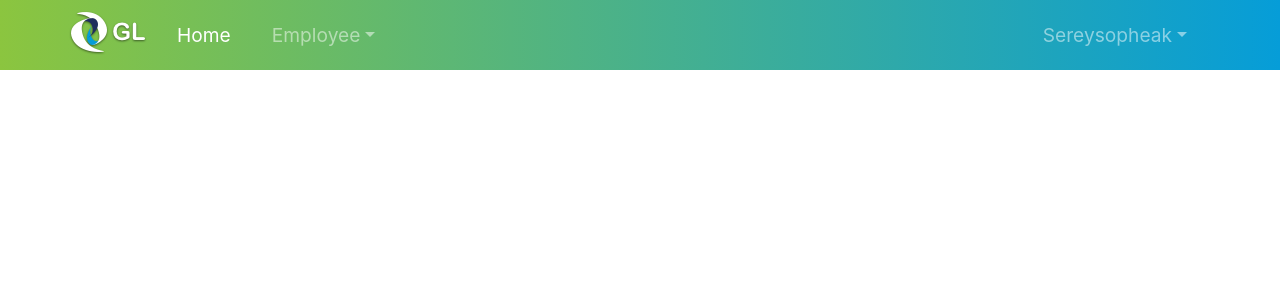
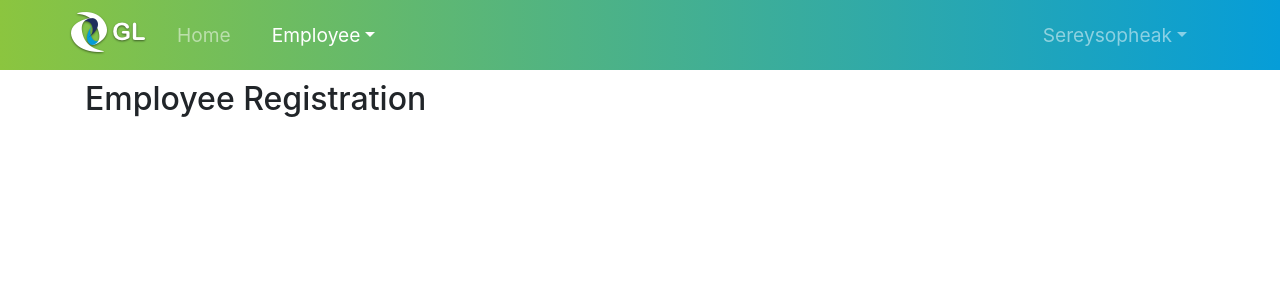
Before and after one commit to GroupLeasePCL/poc-angular, an Angular app: page /employees in a window 1280 px wide. Before the commit this address led to /. Shown: the top 300 px of the page. Built offline with nearby package versions, Linux system fonts and the light colour scheme.

Commit message:
Configure router

```diff
--- a/src/app/app-navbar/app-navbar.component.html
+++ b/src/app/app-navbar/app-navbar.component.html
@@ -11,26 +11,25 @@
   </button>
   <div class="collapse navbar-collapse" id="navbarDefault" [ngbCollapse]="isNavbarCollapsed">
     <ul class="navbar-nav mr-auto">
-      <li class="nav-item active">
-        <a class="nav-link" href="#">Home </a>
+      <li class="nav-item" routerLinkActive = "active"><a class="nav-link" routerLink="home">Home</a></li>
+      <li class="nav-item dropdown" routerLinkActive = "active" ngbDropdown>
+        <a class="nav-link dropdown-toggle" ngbDropdownToggle>Employee</a>
+        <div class="dropdown-menu" ngbDropdownMenu>
+          <a class="dropdown-item" routerLink="employees" routerLinkActive = "active">Registration</a>
+        </div>
       </li>
-      <li class="nav-item dropdown" ngbDropdown>
-        <a class="nav-link dropdown-toggle" href="#" ngbDropdownToggle>Employee</a>
-        <div class="dropdown-menu" ngbDropdownMenu>
-          <a class="dropdown-item" href="#">Registration</a>
-        </div></li>
     </ul>
     <div class="pull-right">
       <ul class="navbar-nav pull-right">
         <li class="nav-item dropdown" ngbDropdown>
           <a class="nav-link dropdown-toggle" ngbDropdownToggle>Sereysopheak</a>
-          <ul class="dropdown-menu dropdown-menu-right" ngbDropdownMenu>
-            <a class="dropdown-item" href="#">My Account</a>
-            <a class="dropdown-item" href="#">Settings</a>
-            <a class="dropdown-item" href="#">Notifications</a>
+          <div class="dropdown-menu dropdown-menu-right" ngbDropdownMenu>
+            <a class="dropdown-item" >My Account</a>
+            <a class="dropdown-item" >Settings</a>
+            <a class="dropdown-item" >Notifications</a>
             <div class="dropdown-divider"></div>
-            <a class="dropdown-item" href="#">Logout</a>
-          </ul>
+            <a class="dropdown-item" >Logout</a>
+          </div>
         </li>
       </ul>
     </div>
--- a/src/app/app-navbar/app-navbar.component.scss
+++ b/src/app/app-navbar/app-navbar.component.scss
@@ -1,3 +1,6 @@
+@import '~bootstrap/scss/_functions';
+@import '~bootstrap/scss/_variables';
+@import '~bootstrap/scss/mixins/_breakpoints';
 .navbar {
   padding-top: 0;
   padding-bottom: 0;
@@ -13,18 +16,22 @@
       }
     }
 
-    @media (min-width: 768px) {
+    @include media-breakpoint-up(lg) {
       padding: 0 60px;
     }
   }
 
   .nav-item {
-    @media (min-width: 768px) {
+    @include media-breakpoint-up(lg) {
       padding-right: 25px;
     }
 
     a {
       font-size: larger;
+
+      &:hover {
+        cursor: pointer;
+      }
     }
   }
   .pull-right {
--- a/src/app/app-routing.module.ts
+++ b/src/app/app-routing.module.ts
@@ -1,7 +1,26 @@
 import { NgModule } from '@angular/core';
-import { Routes, RouterModule } from '@angular/router';
+import { Routes, RouterModule, RouterLinkActive } from '@angular/router';
+import { HomeComponent } from './home/home.component';
+import { EmployeeComponent } from './employee/employee.component';
 
-const routes: Routes = [];
+const routes: Routes = [
+  {
+    path: 'home',
+    component: HomeComponent
+  }, {
+    path: 'employees',
+    children: [
+      {
+        path: '',
+        component: EmployeeComponent
+      }
+    ]
+  }, {
+    path: '',
+    redirectTo: '/home',
+    pathMatch: 'full'
+  }
+];
 
 @NgModule({
   imports: [RouterModule.forRoot(routes)],
--- a/src/app/app.component.html
+++ b/src/app/app.component.html
@@ -1,4 +1,4 @@
 <app-navbar></app-navbar>
 <div class="container">
+  <router-outlet></router-outlet>
 </div>
-<router-outlet></router-outlet>
--- a/src/app/app.module.ts
+++ b/src/app/app.module.ts
@@ -6,12 +6,16 @@ import { AppRoutingModule } from './app-routing.module';
 
 import { AppComponent } from './app.component';
 import { AppNavbarComponent } from './app-navbar/app-navbar.component';
+import { EmployeeComponent } from './employee/employee.component';
+import { HomeComponent } from './home/home.component';
 
 
 @NgModule({
   declarations: [
     AppComponent,
-    AppNavbarComponent
+    AppNavbarComponent,
+    EmployeeComponent,
+    HomeComponent
   ],
   imports: [
     BrowserModule,
--- /dev/null
+++ b/src/app/employee/employee.component.html
@@ -0,0 +1,3 @@
+<h2>
+  Employee Registration
+</h2>
--- /dev/null
+++ b/src/app/employee/employee.component.ts
@@ -0,0 +1,15 @@
+import { Component, OnInit } from '@angular/core';
+
+@Component({
+  selector: 'app-employee',
+  templateUrl: './employee.component.html',
+  styleUrls: ['./employee.component.scss']
+})
+export class EmployeeComponent implements OnInit {
+
+  constructor() { }
+
+  ngOnInit() {
+  }
+
+}
--- /dev/null
+++ b/src/app/home/home.component.html
@@ -0,0 +1,3 @@
+<h2>
+  Angular POC
+</h2>
--- /dev/null
+++ b/src/app/home/home.component.ts
@@ -0,0 +1,15 @@
+import { Component, OnInit } from '@angular/core';
+
+@Component({
+  selector: 'app-home',
+  templateUrl: './home.component.html',
+  styleUrls: ['./home.component.scss']
+})
+export class HomeComponent implements OnInit {
+
+  constructor() { }
+
+  ngOnInit() {
+  }
+
+}
```
Also changed, not shown: src/app/employee/employee.component.scss (added), src/app/home/home.component.scss (added), 2 other files (tests, documents, lock files or other folders).
